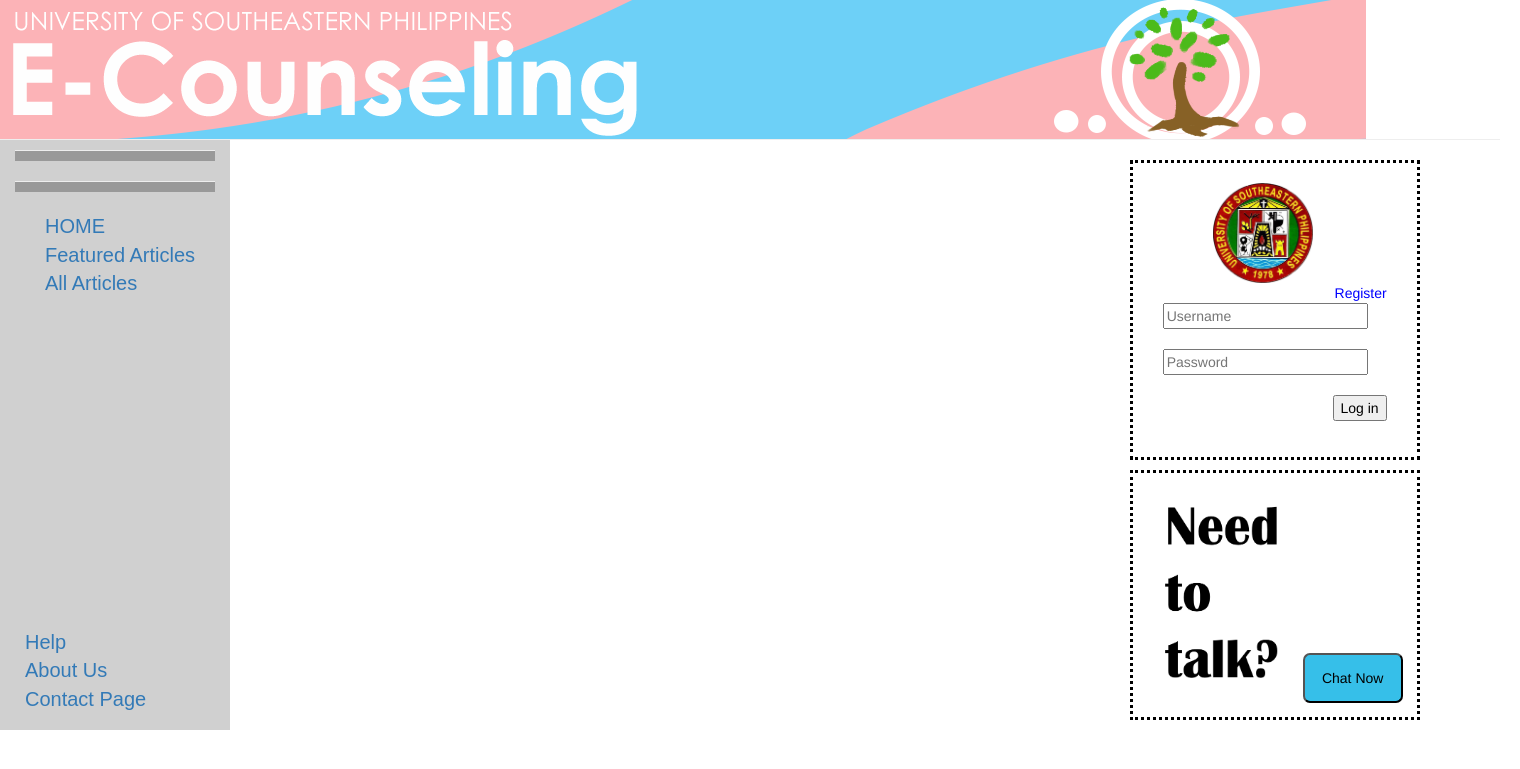
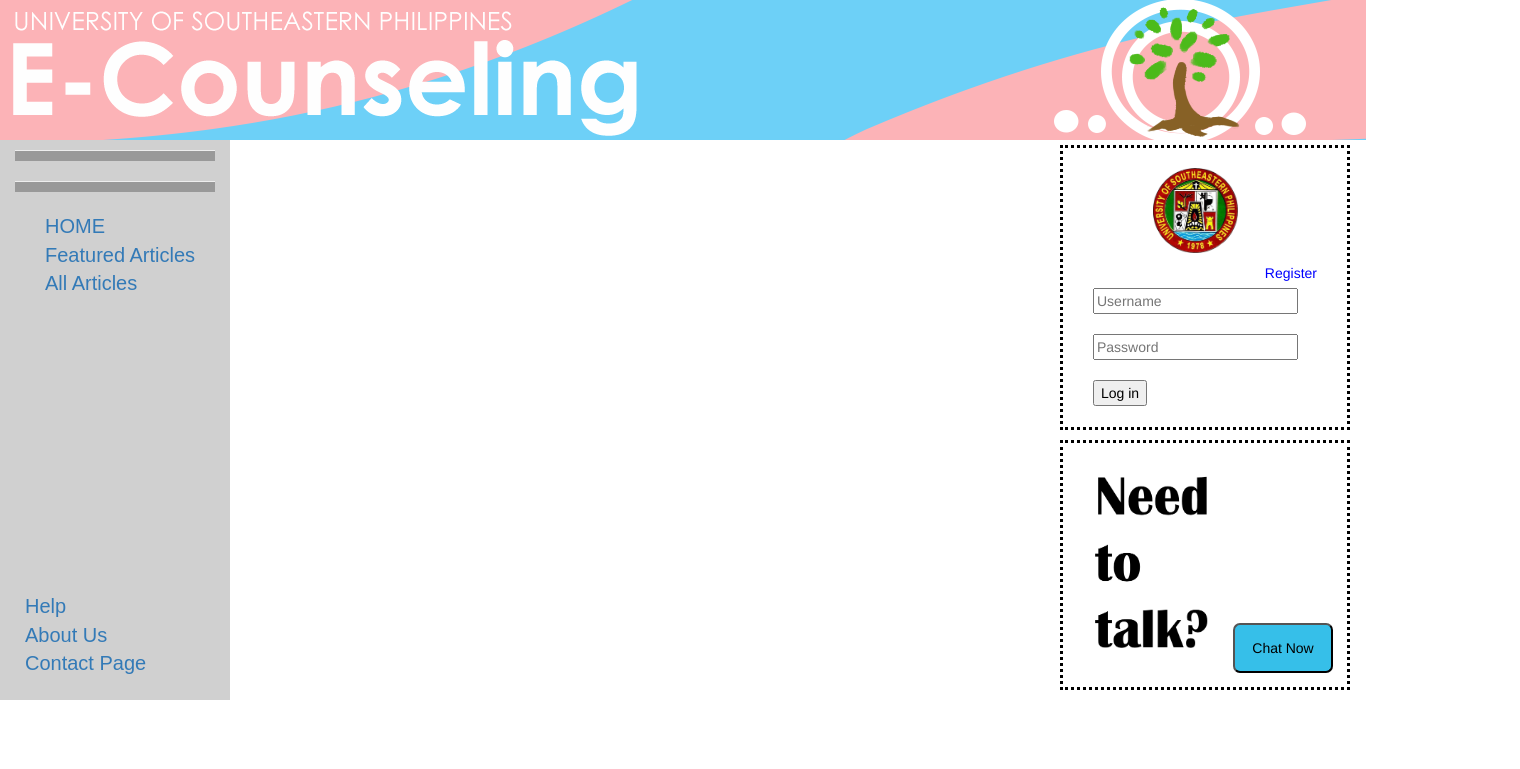
Before and after one commit to RaineCagape/USeP_Online_Guidance_Counseling, a PHP site: page /login.html in a window 1520 px wide. Shown: the top 769 px of the page. Run offline with PHP 8.4, Linux system fonts and the light colour scheme.

Commit message:
partial fix in pages, initial back-end account process

```diff
--- a/about-us.html
+++ b/about-us.html
@@ -19,7 +19,8 @@
 <body>
 
 
-<div class="containermain">
+<div class="contaner-fluid">
+
 	<div class="page-header">
 		<img src="images/header.png">
 	</div>
@@ -76,5 +77,7 @@
 </div>
 </div>
 
+
+
 </body>
 </html>
--- a/contact-page.html
+++ b/contact-page.html
@@ -18,6 +18,8 @@
 
 </head>
 <body>
+
+	<div class="container-fluid">
 
 	<div class="page-header">
 		<img src="images/header.png">
@@ -57,6 +59,7 @@
 		<h4>Telephone No: +6382-225-4696 / +6382-225-1105<br> E-mail Address: ugto@usep.edu.ph</h4>
 	</div>
 
+	</div>
 
 </body>
 </html>
--- a/css/about-us.css
+++ b/css/about-us.css
@@ -1,10 +1,10 @@
 
 .ugtocontain{
-	margin: 10px;
+	margin-top: 140px;
 	width: 1000px;
 	height: 700px;
-	left: 250px;
-	position: relative;
+	margin-left: 230px;
+	position: fixed;
 }
 
 .containparagraph{
--- a/css/header.css
+++ b/css/header.css
@@ -1,80 +1,102 @@
-
 body{
 	color: black;
 	overflow-x: hidden;
-	margin: auto;
-
 
 }
 
-
-.containermain {
-  margin: auto;
-  width: 100%;
+.container-fluid{
+	margin: auto;
+	width:100%;
+	padding: 0px 0px;
 }
 
+
 .page-header{
+
+	position: fixed;
 	margin-top: 0px;
 	margin-bottom: 0px;
 	padding: 0px 0px;
 	height: 140px;
-	width: 1500px;
-	overflow: hidden;
-
+	width: 1366px;
 }
 
 
 .col-xs-2{
 
-	margin: 0 5px 0 0;
-	height: 590px;
+	position: fixed;
 	width: 230px;
+	margin: 140px 5px 0 0;
+	height: 560px;
 	background-color: #D0D0D0;
-	position: sticky;
-
 
 }
 
+.upper{
+	position: fixed;
+	margin-left: 30px;
+	font-size: 20px;
+	font-family: Arial;
+}
+
+.lower{
+	position: fixed;
+	margin-left: 10px;
+	margin-top: 380px;
+	font-size: 20px;
+	font-family: Arial;
+}
+
 .col-md-7{
-	margin: 0px 3px 0px 0px;
-	height: 590px;
+
+	position: fixed;
+	width: 821px;
+	margin: 140px 0px 0px 230px;
+	height: 560px;
 }
 
 .col-md-2{
-	margin: 0px 5px 0px 0px;
-	height: 590px;
-	padding: 20px 5px;
-	width: 290px;
+	position: fixed;
+	margin: 140px 0px 0px 1055px;
+	height: 560px;
+	padding: 5px 5px;
+	width: 310px;
 }
 
 .form-group{
+
+	position: fixed;
 	border-style: dotted;
 	border-color: black;
 	width: 290px;
-	height: 300px;
+	height: 285px;
 	padding: 20px 30px;
 }
 .button{
+
+	position: fixed;
 	float: right;
 }
 .logo{
-	margin-left: 50px;
-	height: 100px;
-	width: 100px;
+
+	position: fixed;
+	margin-left: 60px;
+	width: 85px;
+	height: 85px;
 }
 
-.container{
+.container1{
+
+	position: fixed;
 	background-image: url(cssimages/need.png);
 	background-size: 290px 250px;
+	margin: 60px 0px 0px -33px;
 	border-style: dotted;
 	border-color: black;
 	width: 290px;
 	height: 250px;
 	padding: 20px 30px;
-	margin-top: 10px;
-	position: absolute;
-	top: 320px;
-	right: -5px;
+
 }
 
 .chatbutt{
@@ -95,15 +117,3 @@
 	height: 10px;
 	width: 200px;
 }
-
-.upper{
-	margin-left: 30px;
-	font-size: 20px;
-	font-family: Arial;
-}
-.lower{
-	margin-left: 10px;
-	margin-top: 330px;
-	font-size: 20px;
-	font-family: Arial;
-}
--- a/login.html
+++ b/login.html
@@ -1,3 +1,80 @@
+<?php
+// Include config file
+require_once 'config.php';
+
+// Define variables and initialize with empty values
+$username = $password = "";
+$username_err = $password_err = "";
+
+// Processing form data when form is submitted
+if($_SERVER["REQUEST_METHOD"] == "POST"){
+
+    // Check if username is empty
+    if(empty(trim($_POST["username"]))){
+        $username_err = 'Please enter username.';
+    } else{
+        $username = trim($_POST["username"]);
+    }
+
+    // Check if password is empty
+    if(empty(trim($_POST['password']))){
+        $password_err = 'Please enter your password.';
+    } else{
+        $password = trim($_POST['password']);
+    }
+
+    // Validate credentials
+    if(empty($username_err) && empty($password_err)){
+        // Prepare a select statement
+        $sql = "SELECT username, password FROM users WHERE username = ?";
+
+        if($stmt = mysqli_prepare($link, $sql)){
+            // Bind variables to the prepared statement as parameters
+            mysqli_stmt_bind_param($stmt, "s", $param_username);
+
+            // Set parameters
+            $param_username = $username;
+
+            // Attempt to execute the prepared statement
+            if(mysqli_stmt_execute($stmt)){
+                // Store result
+                mysqli_stmt_store_result($stmt);
+
+                // Check if username exists, if yes then verify password
+                if(mysqli_stmt_num_rows($stmt) == 1){
+                    // Bind result variables
+                    mysqli_stmt_bind_result($stmt, $username, $hashed_password);
+
+				   if(mysqli_stmt_fetch($stmt)){
+                        if(password_verify($password, $hashed_password)){
+                            /* Password is correct, so start a new session and
+                            save the username to the session */
+							session_start();
+                            $_SESSION['username'] = $username;
+                            header("location: index.html");
+                        } 	else{
+                            // Display an error message if password is not valid
+						$password_err = 'Invalid Password!';
+                        }
+                    }
+                } 	else{
+                    // Display an error message if username doesn't exist
+					$username_err = 'Username does not exist';
+					}
+            }		 else{
+				echo "Oops! Something went wrong. Please try again later.";
+            }
+        }
+
+        // Close statement
+        mysqli_stmt_close($stmt);
+    }
+
+    // Close connection
+    mysqli_close($link);
+}
+?>
+
 <!DOCTYPE html>
 <html lang="en">
 <head>
@@ -6,10 +83,8 @@
 	<link rel="icon" href="images/usep.png">
 
 	<!-- Latest compiled and minified CSS -->
-	<link rel="stylesheet" href="https://maxcdn.bootstrapcdn.com/bootstrap/3.3.7/css/bootstrap.min.css" integrity="sha384-BVYiiSIFeK1dGmJRAkycuHAHRg32OmUcww7on3RYdg4Va+PmSTsz/K68vbdEjh4u" crossorigin="anonymous">
+	    <link rel="stylesheet" href="https://maxcdn.bootstrapcdn.com/bootstrap/3.3.7/css/bootstrap.css">
 
-	<!-- Latest compiled and minified JavaScript -->
-	<script src="https://maxcdn.bootstrapcdn.com/bootstrap/3.3.7/js/bootstrap.min.js" integrity="sha384-Tc5IQib027qvyjSMfHjOMaLkfuWVxZxUPnCJA7l2mCWNIpG9mGCD8wGNIcPD7Txa" crossorigin="anonymous"></script>
 
 	<link rel="stylesheet" href="css/header.css">
 
@@ -18,8 +93,7 @@
 </head>
 <body>
 
-
-<div class="containermain">
+	<div class="container-fluid">
 
 	<div class="page-header">
 		<img src="images/header.png">
@@ -47,22 +121,27 @@
 
 	<div class="col-md-2">
 
-		<form>
+		<form action="<?php ($_SERVER['PHP_SELF']); ?>" method="post">
 
 			<div class="form-group">
 			<img src="images/usep.png" class="logo"><br>
-			<a href="#home" style="color: blue; float: right;">Register</a>
-			<input type="text" name="username" placeholder="Username" style="width: 205px"><br><br>
-			<input type="password" name="password" placeholder="Password" style="width: 205px" ><br> <br>
-			<button type="button" class="button">Log in</button>
+			<a href="#Register" style="color: blue; float: right; margin-top: 75px; margin-bottom: 5px;">Register</a>
+
+
+			<input type="text <?php echo (!empty($username_err))? 'has-error' : ''; ?>" name="username" placeholder="Username" style="width: 205px" data-toggle="popover" data-placement="left" data-content="<?php echo $username_err; ?>"><br><br>
+
+			<input type="password  <?php echo (!empty($password_err)) ? 'has-error' : ''; ?>" name="password" placeholder="Password" style="width: 205px" data-toggle="popover" data-placement="left" data-content="<?php echo $password_err; ?>"><br> <br>
+
+			<input type="submit" class="button" value="Log in">
 
 		</form>
 
-		<div class="container">
+		<div class="container1">
 			<button type="button" class="chatbutt" >Chat Now</button>
 		</div>
+
 	</div>
-</div>
+	</div>
 
 </body>
 </html>
```
Also changed, not shown: config.php (added, +16 -0 lines), css/home.css (+16 -4 lines), css/register.css (+7 -7 lines), index.html (+8 -2 lines), register.html (+6 -1 lines).
